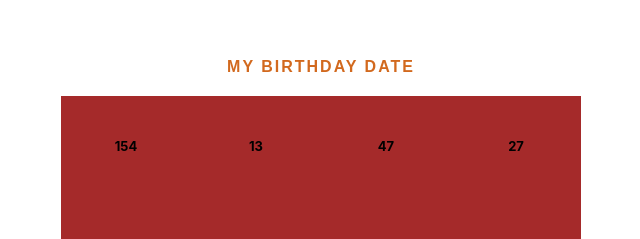
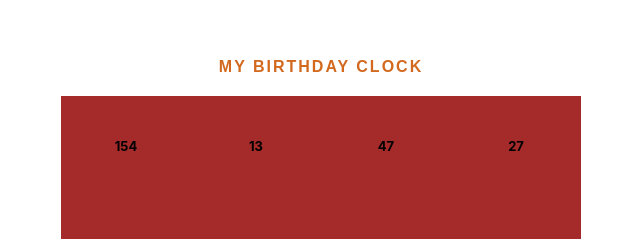
Before and after one commit to sohag1995/samia, a plain HTML site: page index.html in a window 1280 px wide. Shown: the part 143-382 px from the top of the page, 319-959 px from the left. Drawn offline with Linux system fonts and the light colour scheme; a web font is replaced by a local one.

Commit message:
Update index.html

```diff
--- a/index.html
+++ b/index.html
@@ -25,7 +25,7 @@
 <section id="header">
  <div class="container">
      <div class="title">
-         <h3>MY BIRTHDAY DATE</h3>
+         <h3>MY BIRTHDAY CLOCK</h3>
      </div>
      <!-- <div class="img">
          <img src="images/Happy-Anniversary.jpg" alt="alt">
```
